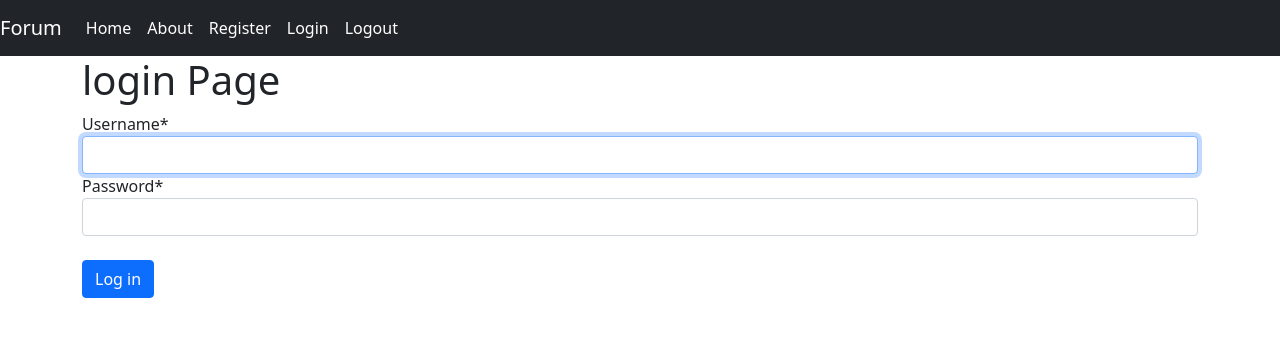
After one commit to ilya1995-russ/portfolio-python-forum_project, a Django app: page /login/ in a window 1280 px wide. The commit adds this page. Shown: the top 337 px of the page. Run offline with Django 3.2, Linux system fonts and the light colour scheme; some libraries are stand-ins or nearby versions.

Commit message:
less add login

```diff
--- a/forum_prj/settings.py
+++ b/forum_prj/settings.py
@@ -28,6 +28,7 @@ INSTALLED_APPS = [
     'django.contrib.messages',
     'django.contrib.staticfiles',
     'webservice.apps.WebserviceConfig',
+    'crispy_forms',
 ]
 
 MIDDLEWARE = [
@@ -128,3 +129,8 @@ DEFAULT_AUTO_FIELD = 'django.db.models.BigAutoField'
 
 MEDIA_URL = '/media/'
 MEDIA_ROOT = os.path.join(BASE_DIR, "media")
+
+LOGIN_REDIRECT_URL = 'index'
+LOGOUT_REDIRECT_URL = 'index'
+
+CRISPY_TEMPLATE_PACK = 'bootstrap4'
--- /dev/null
+++ b/templates/login.html
@@ -0,0 +1,12 @@
+{%extends 'index.html' %}
+{% load crispy_forms_tags %}
+{%block content%}
+<h1>login Page</h1>
+    <form method="POST" >
+        {%csrf_token%}
+        {{form|crispy}}
+        <br>
+        <button class="btn btn-primary">Log in</button>
+
+    </form>
+{%endblock%}
--- a/templates/navbar.html
+++ b/templates/navbar.html
@@ -7,6 +7,10 @@
       <div class="navbar-nav">
         <a class="nav-item nav-link active" style="color: white;" href="{% url 'index' %}">Home </a>
         <a class="nav-item nav-link" style="color: white;" href="{% url 'about' %}">About</a>
+        <a class="nav-item nav-link" style="color: white;" href="{% url 'register' %}">Register</a>
+        <a class="nav-item nav-link" style="color: white;" href="{% url 'login' %}">Login</a>
+        <a class="nav-item nav-link" style="color: white;" href="{% url 'logout' %}">Logout</a>
+
       </div>
     </div>
   </nav>
--- a/webservice/urls.py
+++ b/webservice/urls.py
@@ -1,8 +1,13 @@
 from os import name
-from django.urls import path
+from django.urls import path, include
 from webservice import views
+from django.contrib.auth import views as auth_views
 
 urlpatterns = [
+    #path('', include('django.contrib.auth.urls')),
+    path('register', views.RegisterForm.as_view(), name='register'),
+    path('login/', auth_views.LoginView.as_view(template_name ='login.html'), name='login'),
+    path('logout/', auth_views.LogoutView.as_view(), name='logout'),
     path('', views.PostsView.as_view(), name='index'),
     path('about', views.about, name='about'),
     path('create_post', views.CreatePostView.as_view(), name='create_post'),
```
Also changed, not shown: templates/register.html (added, +11 -0 lines), webservice/forms.py (+8 -0 lines), webservice/views.py (+7 -1 lines).
